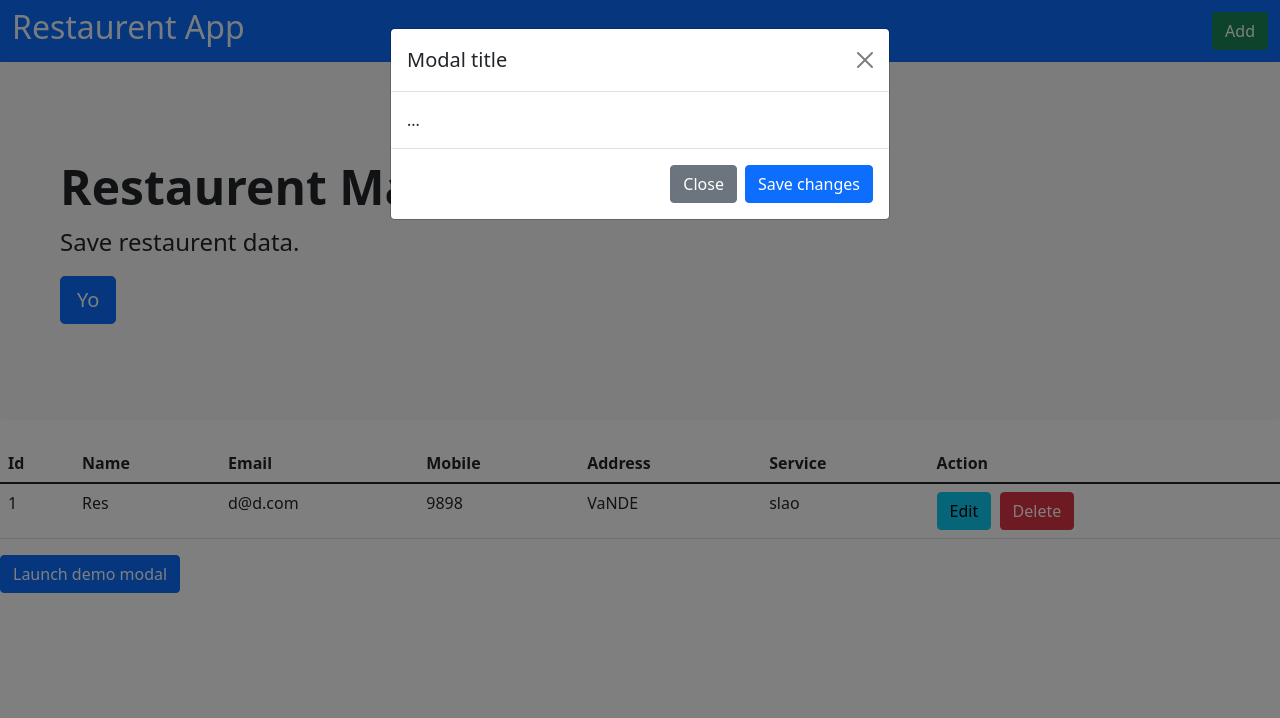
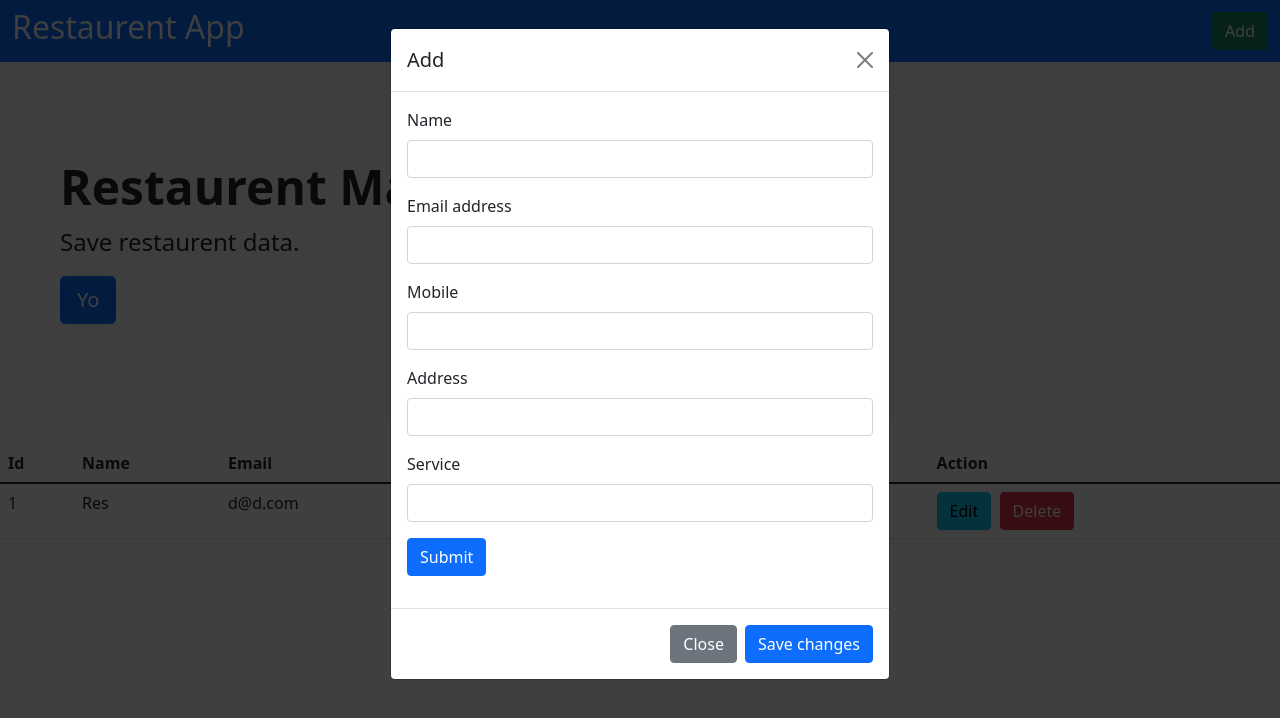
Before and after one commit to solankidd/angular-ivy-z1p5i7, an Angular app: page / in a window 1280 px wide. Both pictures are taken after a click on the button "Add". Shown: the top 718 px of the page. Built offline with nearby package versions, Linux system fonts and the light colour scheme.

Commit message:
4 files modified

```diff
--- a/src/app/components/res-dash/res-dash.component.html
+++ b/src/app/components/res-dash/res-dash.component.html
@@ -45,21 +45,40 @@
   </tbody>
 </table>
 
-<!-- Button trigger modal -->
-<button type="button" class="btn btn-primary" data-bs-toggle="modal" data-bs-target="#exampleModal">
-Launch demo modal
-</button>
-
 <!-- Modal -->
 <div class="modal fade" id="exampleModal" tabindex="-1" aria-labelledby="exampleModalLabel" aria-hidden="true">
   <div class="modal-dialog">
     <div class="modal-content">
       <div class="modal-header">
-        <h5 class="modal-title" id="exampleModalLabel">Modal title</h5>
+        <h5 class="modal-title" id="exampleModalLabel">Add</h5>
         <button type="button" class="btn-close" data-bs-dismiss="modal" aria-label="Close"></button>
       </div>
       <div class="modal-body">
-        ...
+        <form [formGroup]="resFormGroup">
+          <div class="mb-3">
+            <label for="name" class="form-label">Name</label>
+            <input type="email" class="form-control" id="name" aria-describedby="emailHelp">
+          </div>
+          <div class="mb-3">
+            <label for="email" class="form-label">Email address</label>
+            <input type="text" class="form-control" id="email" aria-describedby="emailHelp">
+          </div>
+          <div class="mb-3">
+            <label for="mobile" class="form-label">Mobile</label>
+            <input type="text" class="form-control" id="mobile" aria-describedby="emailHelp">
+          </div>
+          <div class="mb-3">
+            <label for="address" class="form-label">Address</label>
+            <input type="text" class="form-control" id="address" aria-describedby="emailHelp">
+          </div>
+          <div class="mb-3">
+            <label for="service" class="form-label">Service</label>
+            <input type="text" class="form-control" id="service" aria-describedby="emailHelp">
+          </div>
+
+
+          <button type="submit" class="btn btn-primary">Submit</button>
+        </form>
       </div>
       <div class="modal-footer">
         <button type="button" class="btn btn-secondary" data-bs-dismiss="modal">Close</button>
--- a/src/app/components/res-dash/res-dash.component.ts
+++ b/src/app/components/res-dash/res-dash.component.ts
@@ -1,4 +1,5 @@
 import { Component, OnInit } from '@angular/core';
+import { FormBuilder, FormGroup } from '@angular/forms';
 
 @Component({
   selector: 'app-res-dash',
@@ -6,10 +7,18 @@ import { Component, OnInit } from '@angular/core';
   styleUrls: ['./res-dash.component.scss']
 })
 export class ResDashComponent implements OnInit {
+  resFormGroup: FormGroup;
 
-  constructor() { }
+  constructor(private formBuilder: FormBuilder) { }
 
   ngOnInit() {
+    this.resFormGroup = this.formBuilder.group({
+      name: [''],
+      email: [''],
+      mobile: [''],
+      address: [''],
+      service: [''],
+    })
   }
 
 }
--- a/src/index.html
+++ b/src/index.html
@@ -1,4 +1,4 @@
-<!-- <script src="../node_modules/jquery/dist/jquery.js"></script>
-<script src="../node_modules/bootstrap/dist/js/bootstrap.js"></script>  -->
+<script src="../node_modules/jquery/dist/jquery.js"></script>
+<script src="../node_modules/bootstrap/dist/js/bootstrap.js"></script>
 
 <my-app>loading</my-app>
```
Also changed, not shown: src/app/app.module.ts (+8 -3 lines).
